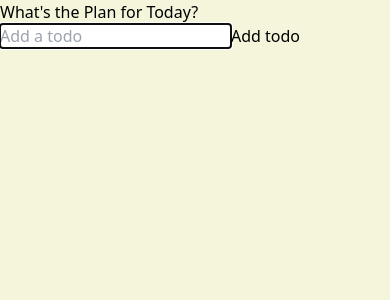
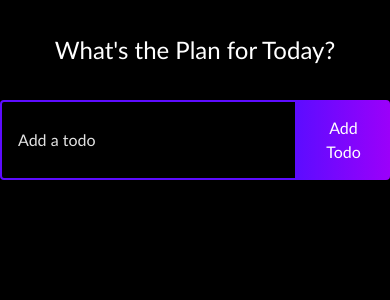
Before and after one commit to rajdips834/Todo-App, a React (Create React App) app: page / in a window 390 px wide. Shown: the top 300 px of the page. Built offline with nearby package versions, Linux system fonts and the light colour scheme.

Commit message:
Final responsiveness added

```diff
--- a/src/App.css
+++ b/src/App.css
@@ -1,4 +1,147 @@
-body{
-  background-color: beige;
+* {
+  box-sizing: border-box;
+  margin: 0;
+  padding: 0;
+  font-family: 'Trebuchet MS', 'Lucida Sans Unicode', 'Lucida Grande',
+    'Lucida Sans', Arial, sans-serif;
+}
+
+body {
+  background-color: black
+
+
+}
+.todo-app {
+  display: flex;
+  flex-direction: column;
+  justify-content: start;
+  width: 520px;
+  min-height: 600px;
+  background: #161a2b;
+  text-align: center;
+  margin: 128px auto;
+  border-radius: 10px;
+  padding-bottom: 32px;
+}
+
+h1 {
+  margin: 32px 0;
+  color: #fff;
+  font-size: 24px;
+}
+
+.complete {
+  text-decoration: line-through;
+  opacity: 0.4;
+}
+
+.todo-form {
+  margin-bottom: 32px;
+  display: flex;
+  justify-content: center;
+}
+
+.todo-input {
+  padding: 14px 32px 14px 16px;
+  border-radius: 4px 0 0 4px;
+  border: 2px solid #5d0cff;
+  outline: none;
+  width: 320px;
+  background: transparent;
+  color: #fff;
+}
+
+.todo-input::placeholder {
+  color: #e2e2e2;
+}
+
+.todo-button {
+  padding: 16px;
+  border: none;
+  border-radius: 0 4px 4px 0;
+  cursor: pointer;
+  outline: none;
+  background: linear-gradient(
+    90deg,
+    rgba(93, 12, 255, 1) 0%,
+    rgba(155, 0, 250, 1) 100%
+  );
+  color: #fff;
+  text-transform: capitalize;
+}
+
+.todo-input.edit {
+  border: 2px solid #149fff;
+}
+
+.todo-button.edit {
+  background: linear-gradient(
+    90deg,
+    rgba(20, 159, 255, 1) 0%,
+    rgba(17, 122, 255, 1) 100%
+  );
+  padding: 16px 22px;
+}
+
+.todo-container {
+  display: flex;
+  flex-direction: row;
+  position: relative;
+}
+
+.todo-row {
+  display: flex;
+  justify-content: space-between;
   align-items: center;
+  margin: 4px auto;
+  color: #fff;
+  background: linear-gradient(
+    90deg,
+    rgba(255, 118, 20, 1) 0%,
+    rgba(255, 84, 17, 1) 100%
+  );
+
+  padding: 16px;
+  border-radius: 5px;
+  width: 90%;
 }
+
+.todo-row:nth-child(4n + 1) {
+  background: linear-gradient(
+    90deg,
+    rgba(93, 12, 255, 1) 0%,
+    rgba(155, 0, 250, 1) 100%
+  );
+}
+
+.todo-row:nth-child(4n + 2) {
+  background: linear-gradient(
+    90deg,
+    rgba(255, 12, 241, 1) 0%,
+    rgba(250, 0, 135, 1) 100%
+  );
+}
+
+.todo-row:nth-child(4n + 3) {
+  background: linear-gradient(
+    90deg,
+    rgba(20, 159, 255, 1) 0%,
+    rgba(17, 122, 255, 1) 100%
+  );
+}
+
+.icons {
+  display: flex;
+  align-items: center;
+  font-size: 24px;
+  cursor: pointer;
+}
+
+.delete-icon {
+  margin-right: 5px;
+  color: #fff;
+}
+
+.edit-icon {
+  color: #fff;
+}
--- a/src/components/TodoList.jsx
+++ b/src/components/TodoList.jsx
@@ -56,7 +56,7 @@
 
   return (
     <>
-      <h1>What's the Plan for Today?</h1>
+      <h1 className="flex justify-center ">What's the Plan for Today?</h1>
       <TodoForm onSubmit={addTodo} />
       <Todo
         todos={todos}
```
